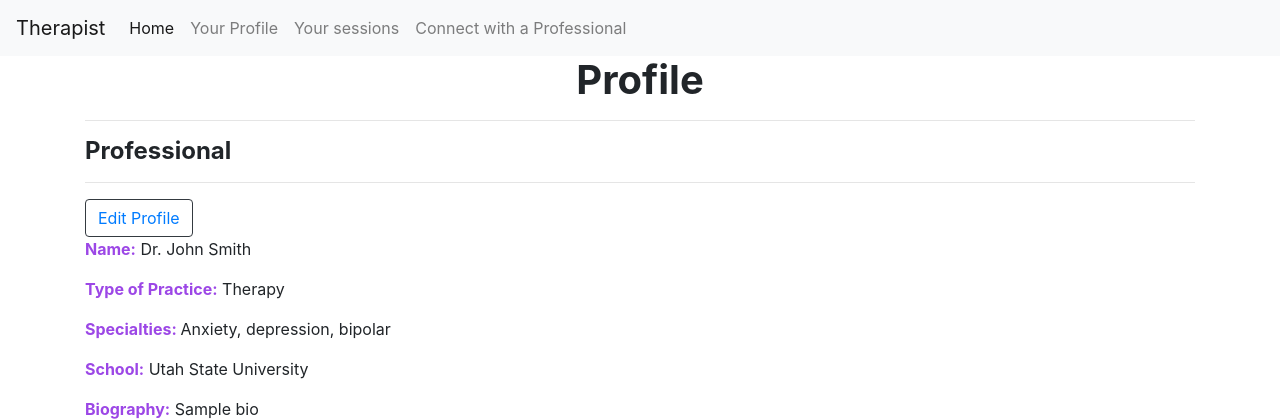
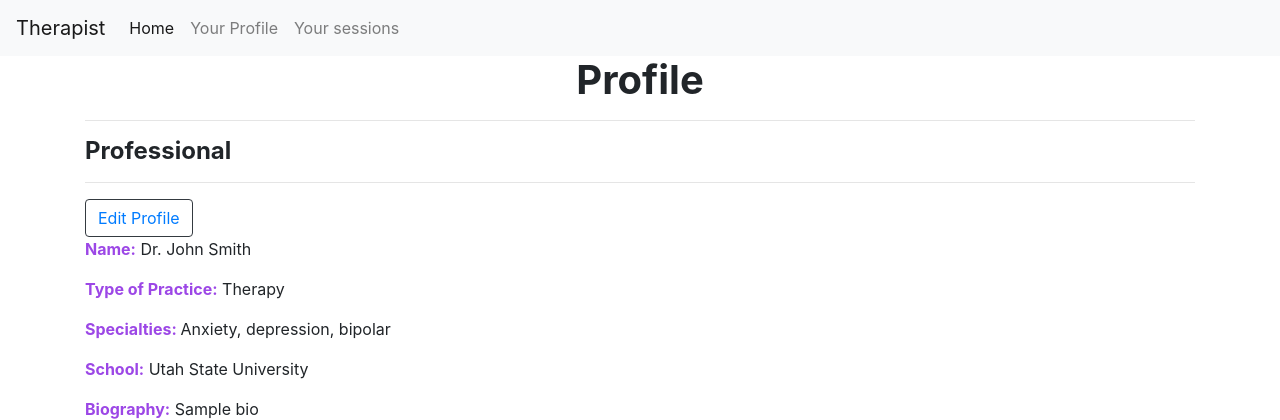
Before and after one commit to melilly/therapyhelp, a PHP site: page /profile/profile.php in a window 1280 px wide. Shown: the top 420 px of the page. Run offline with PHP 8.4, Linux system fonts and the light colour scheme.

Commit message:
Update profile.php

```diff
--- a/profile/profile.php
+++ b/profile/profile.php
@@ -25,9 +25,6 @@
           </li>
           <li class="nav-item">
             <a class="nav-link" href="../sessions/sessions.php">Your sessions</a>
-          </li>
-          <li class="nav-item">
-            <a class="nav-link" href="../SearchPage/index.php">Connect with a Professional</a>
           </li>
         </ul>
       </div>
```
